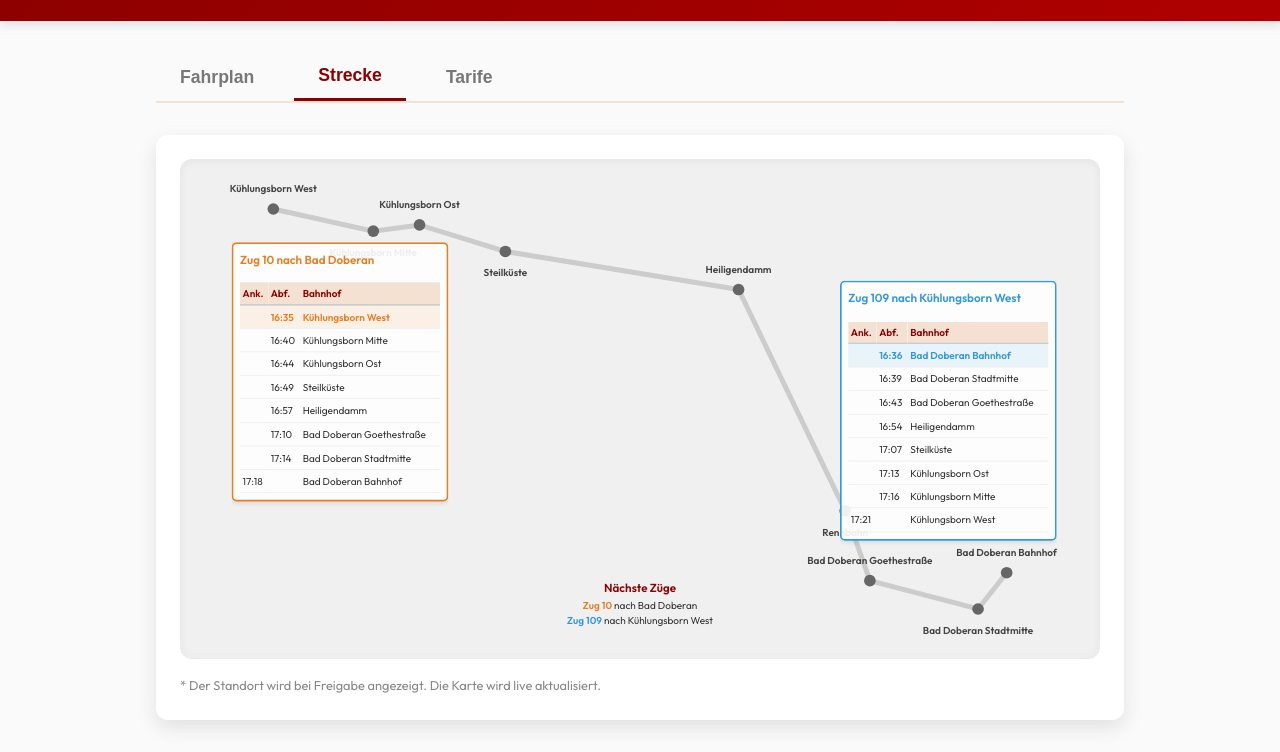
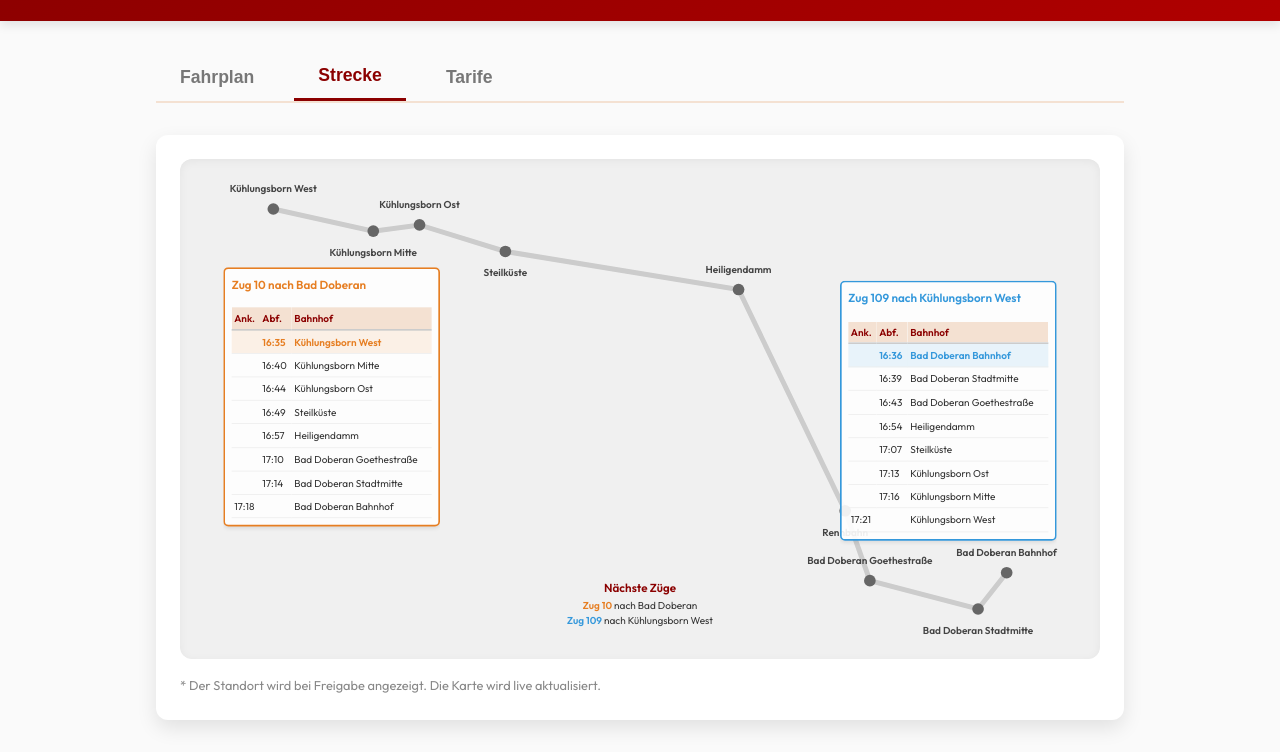
Before and after one commit to Moba160/Molli, a plain HTML site: page index.html in a window 1280 px wide. Shown: the part 101-853 px from the top of the page. Drawn offline with Linux system fonts and the light colour scheme.

Commit message:
Adjust orange table position to match blue table margins

```diff
--- a/index.html
+++ b/index.html
@@ -620,8 +620,8 @@
             if (activeTrains[dIdx]) {
                 const { train, legEnd } = activeTrains[dIdx];
 
-                let listX = isToDoberan ? 10 : 740;
-                let listY = isToDoberan ? kwWest.y + 40 : bdBahnhof.y - 350;
+                let listX = isToDoberan ? 0 : 740;
+                let listY = isToDoberan ? kwWest.y + 70 : bdBahnhof.y - 350;
 
                 const fo = document.createElementNS("http://www.w3.org/2000/svg", "foreignObject");
                 fo.setAttribute("x", listX);
```
